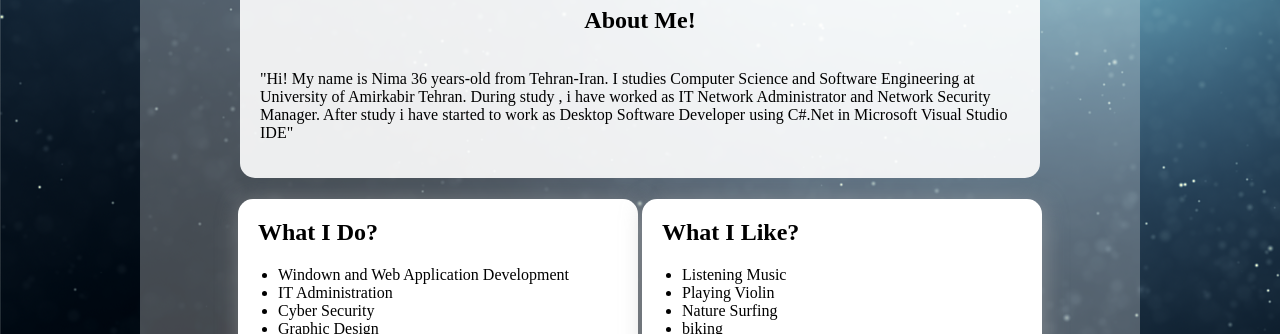
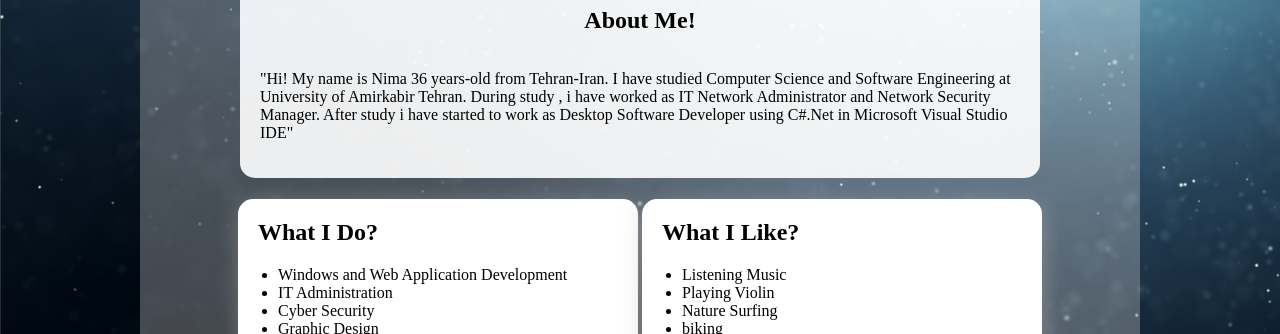
Before and after one commit to NimaHBB/personal-website, a website: page index.html in a window 1280 px wide. Shown: the part 454-788 px from the top of the page. Drawn offline with Linux system fonts and the light colour scheme.

Commit message:
information corrected

```diff
--- a/index.html
+++ b/index.html
@@ -28,7 +28,7 @@
           </div>
           <h2>About Me!</h2>
           <p>
-            "Hi! My name is Nima 36 years-old from Tehran-Iran. I studies
+            "Hi! My name is Nima 36 years-old from Tehran-Iran. I have studied
             Computer Science and Software Engineering at University of Amirkabir
             Tehran. During study , i have worked as IT Network Administrator and
             Network Security Manager. After study i have started to work as
@@ -42,7 +42,7 @@
         <section>
           <h2>What I Do?</h2>
           <ul class="abilitiesDetailed">
-            <li>Windown and Web Application Development</li>
+            <li>Windows and Web Application Development</li>
             <li>IT Administration</li>
             <li>Cyber Security</li>
             <li>Graphic Design</li>
```
